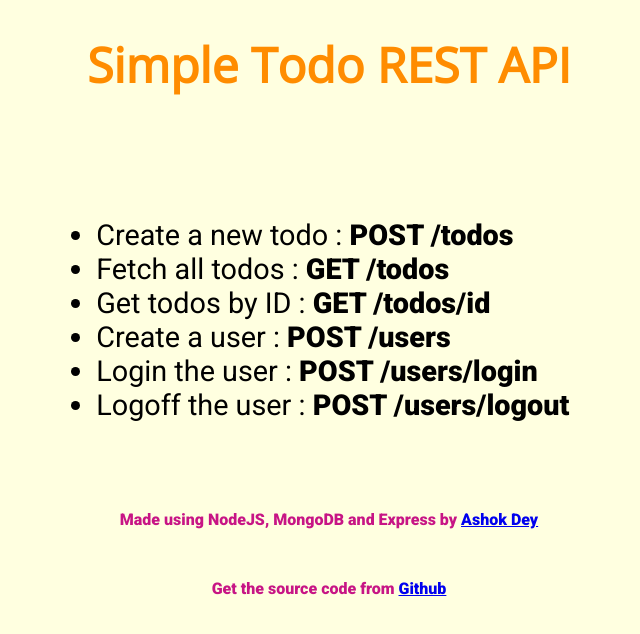
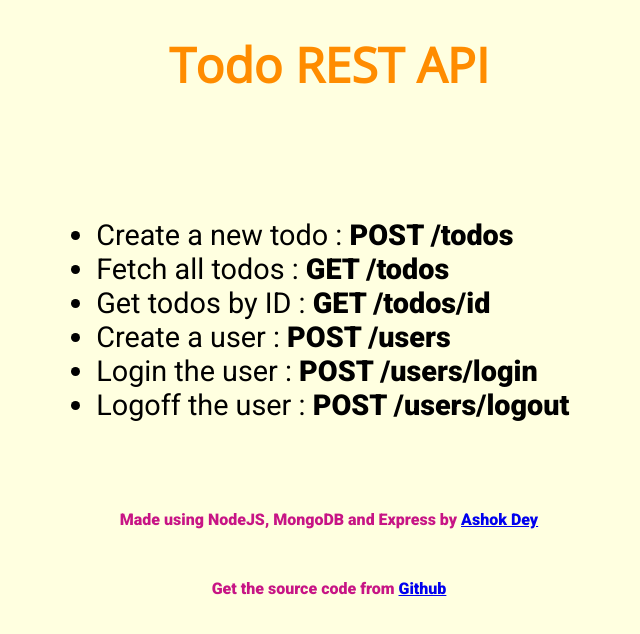
Before and after one commit to knaxus/todo-rest, a website: page app/_public/index.html in a window 1280 px wide. Shown: the whole page, without its empty margins (311-951 px from the left). Drawn offline with nearby package versions, Linux system fonts and the light colour scheme.

Commit message:
minor changes

```diff
--- a/app/_public/index.html
+++ b/app/_public/index.html
@@ -39,7 +39,7 @@
     </style>
 </head>
 <body>
-    <h1>Simple Todo REST API</h1>
+    <h1>Todo REST API</h1>
 
     <ul>
         <li>Create a new todo : <span class="bold">POST /todos</span></li>
```
